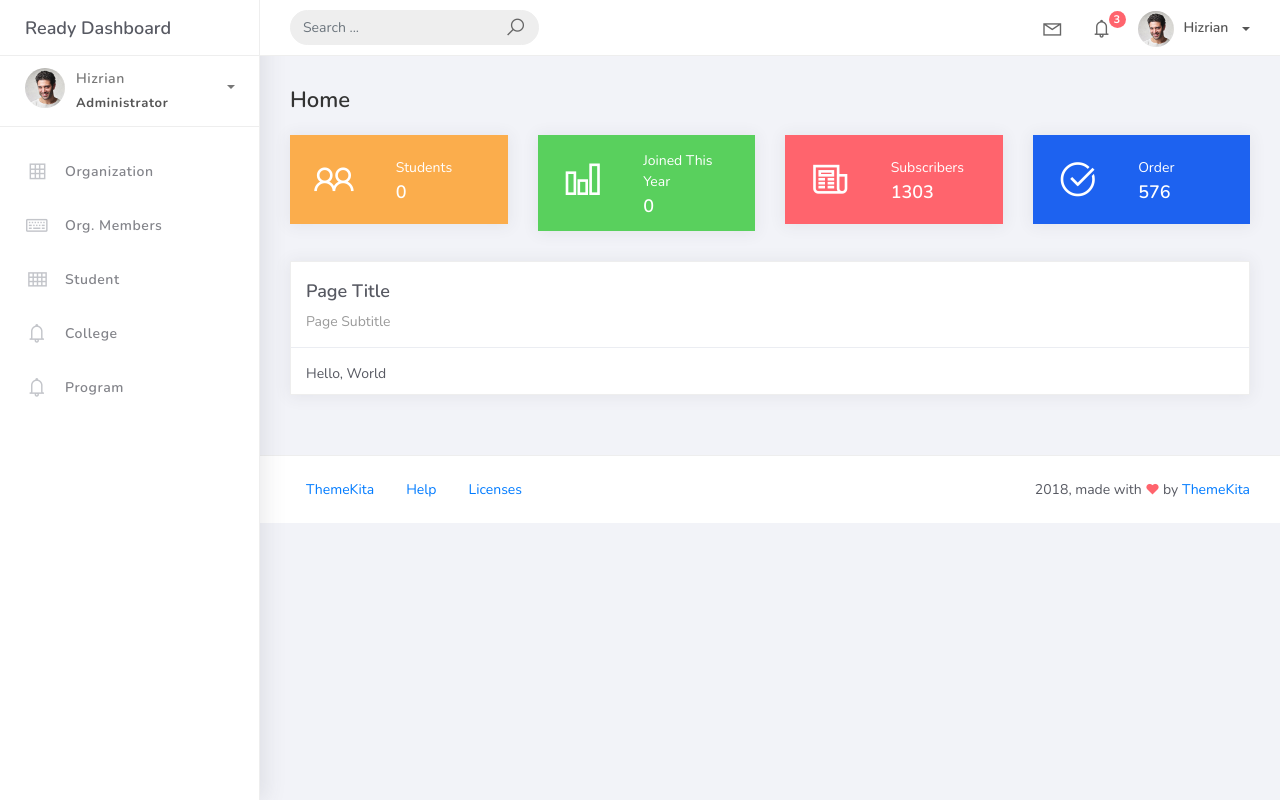
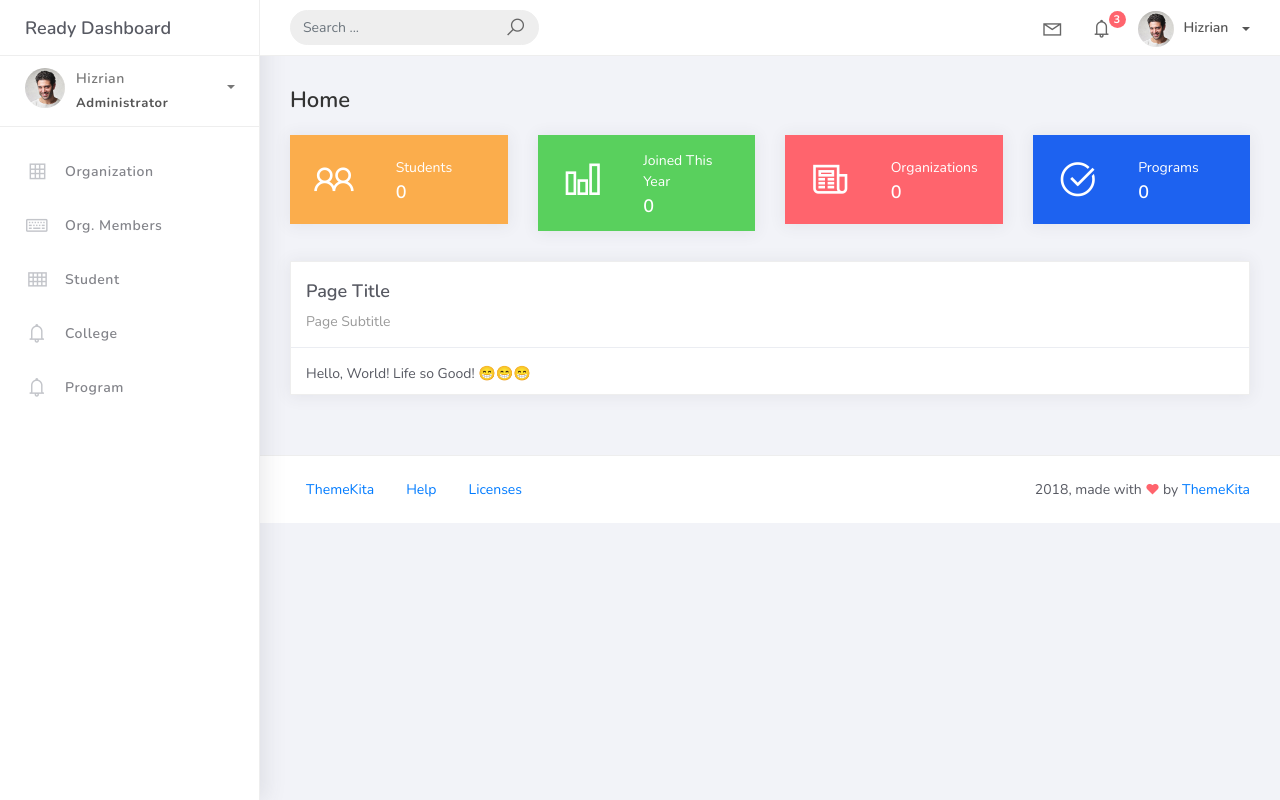
Before and after one commit to JohnRusselCabailo/PSUSphere, a Django app: page / in a window 1280 px wide. Run offline with Django 5.2, Linux system fonts and the light colour scheme; data that the repository does not hold is empty; some libraries are stand-ins or nearby versions.

Commit message:
Improved Dashboard

```diff
--- a/projectsite/studentorg/views.py
+++ b/projectsite/studentorg/views.py
@@ -76,6 +76,10 @@ class HomePageView(ListView):
         context = super().get_context_data(**kwargs)
         context["total_students"] = Student.objects.count()
 
+        context["total_org"] = OrgMember.objects.count()
+
+        context["total_program"] = Program.objects.count()
+
         today = timezone.now().date()
         count = (
             OrgMember.objects.filter(
@@ -87,6 +91,9 @@ class HomePageView(ListView):
         )
 
         context["students_joined_this_year"] = count
+
+
+
         return context
 
 
--- a/projectsite/templates/home.html
+++ b/projectsite/templates/home.html
@@ -52,8 +52,8 @@
                           </div>
                           <div class="col-7 d-flex align-items-center">
                               <div class="numbers">
-                                  <p class="card-category">Subscribers</p>
-                                  <h4 class="card-title">1303</h4>
+                                  <p class="card-category">Organizations</p>
+                                  <h4 class="card-title">{{total_org}}</h4>
                               </div>
                           </div>
                       </div>
@@ -71,8 +71,8 @@
                           </div>
                           <div class="col-7 d-flex align-items-center">
                               <div class="numbers">
-                                  <p class="card-category">Order</p>
-                                  <h4 class="card-title">576</h4>
+                                  <p class="card-category">Programs</p>
+                                  <h4 class="card-title">{{total_program}}</h4>
                               </div>
                           </div>
                       </div>
@@ -90,7 +90,7 @@
             <div class="card-title">Page Title</div>
             <div class="card-category">Page Subtitle</div>
           </div>
-          <div class="card-body">Hello, World</div>
+          <div class="card-body">Hello, World! Life so Good! 😁😁😁</div>
         </div>
       </div>
     </div>
```
